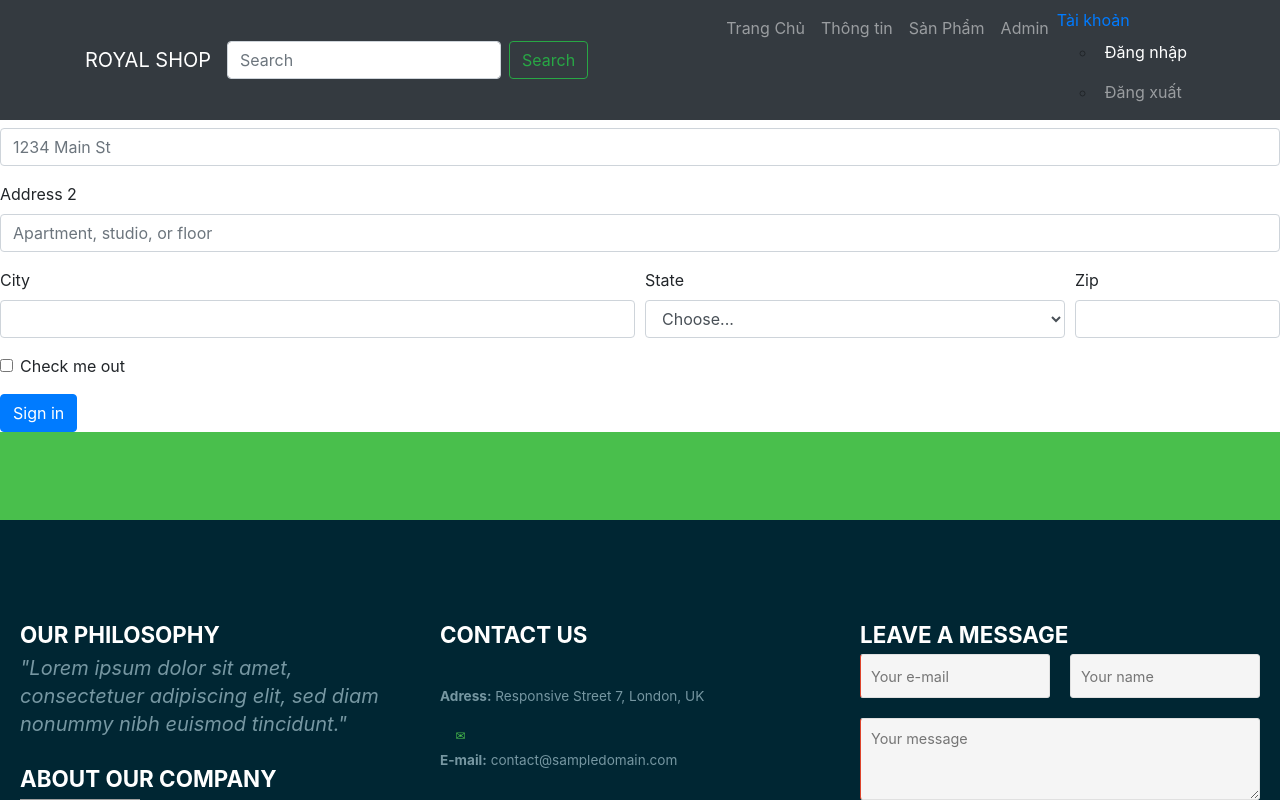
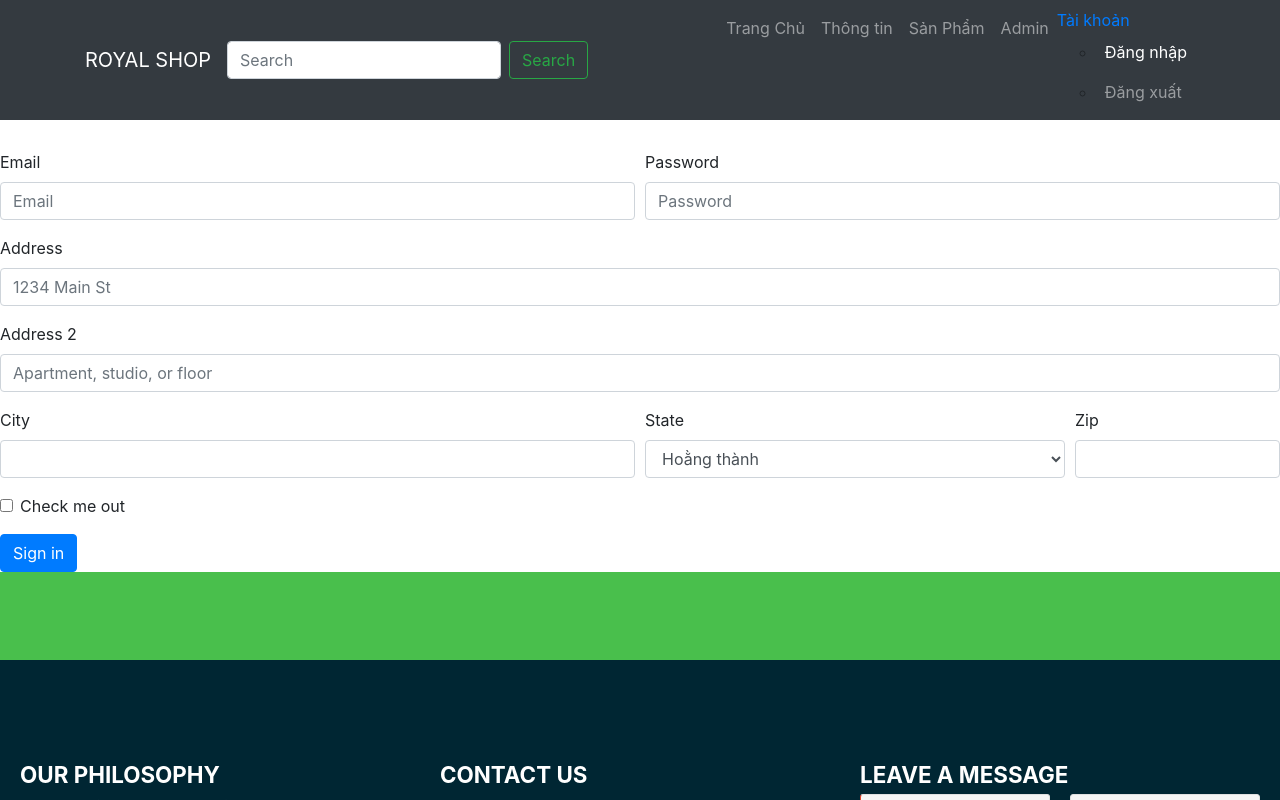
Before and after one commit to Tranphuc2201/angular-assignment_phuctdph09004, an Angular app: page /login in a window 1280 px wide. Shown: the top 800 px of the page. Built offline with nearby package versions, Linux system fonts and the light colour scheme; grey boxes are pictures that could not be loaded; a web font is replaced by a local one.

Commit message:
2 files modified

```diff
--- a/src/app/login/login.component.css
+++ b/src/app/login/login.component.css
@@ -1,3 +1,3 @@
 .login{
-  margin-top: 10px;
+  margin-top: 150px;
 }
--- a/src/app/login/login.component.html
+++ b/src/app/login/login.component.html
@@ -28,8 +28,8 @@
     <div class="form-group col-md-4">
       <label for="inputState">State</label>
       <select id="inputState" class="form-control">
-        <option selected>Choose...</option>
-        <option>...</option>
+        <option selected>Hoằng thành</option>
+        <option>Hoằng Hóa</option>
       </select>
     </div>
     <div class="form-group col-md-2">
```
